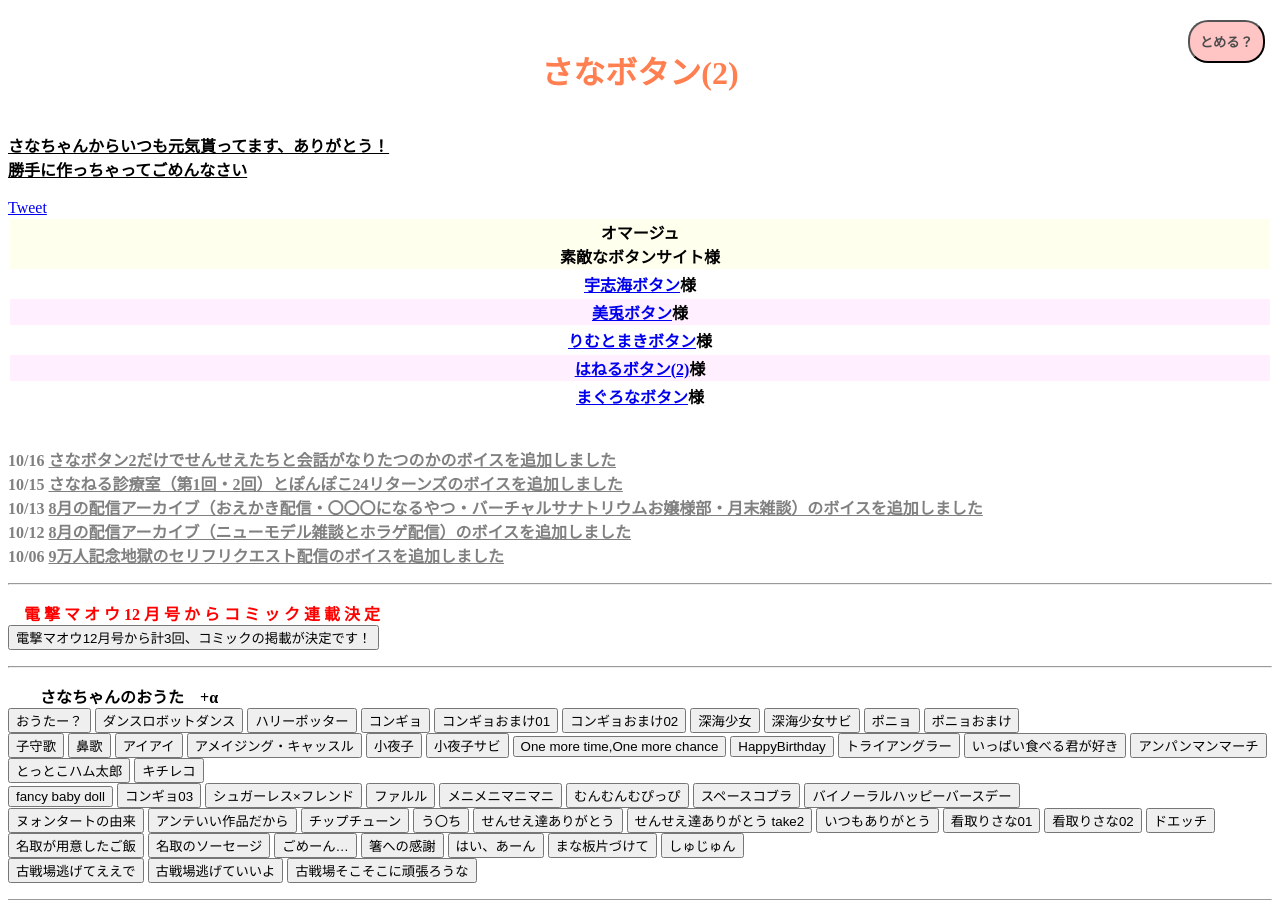
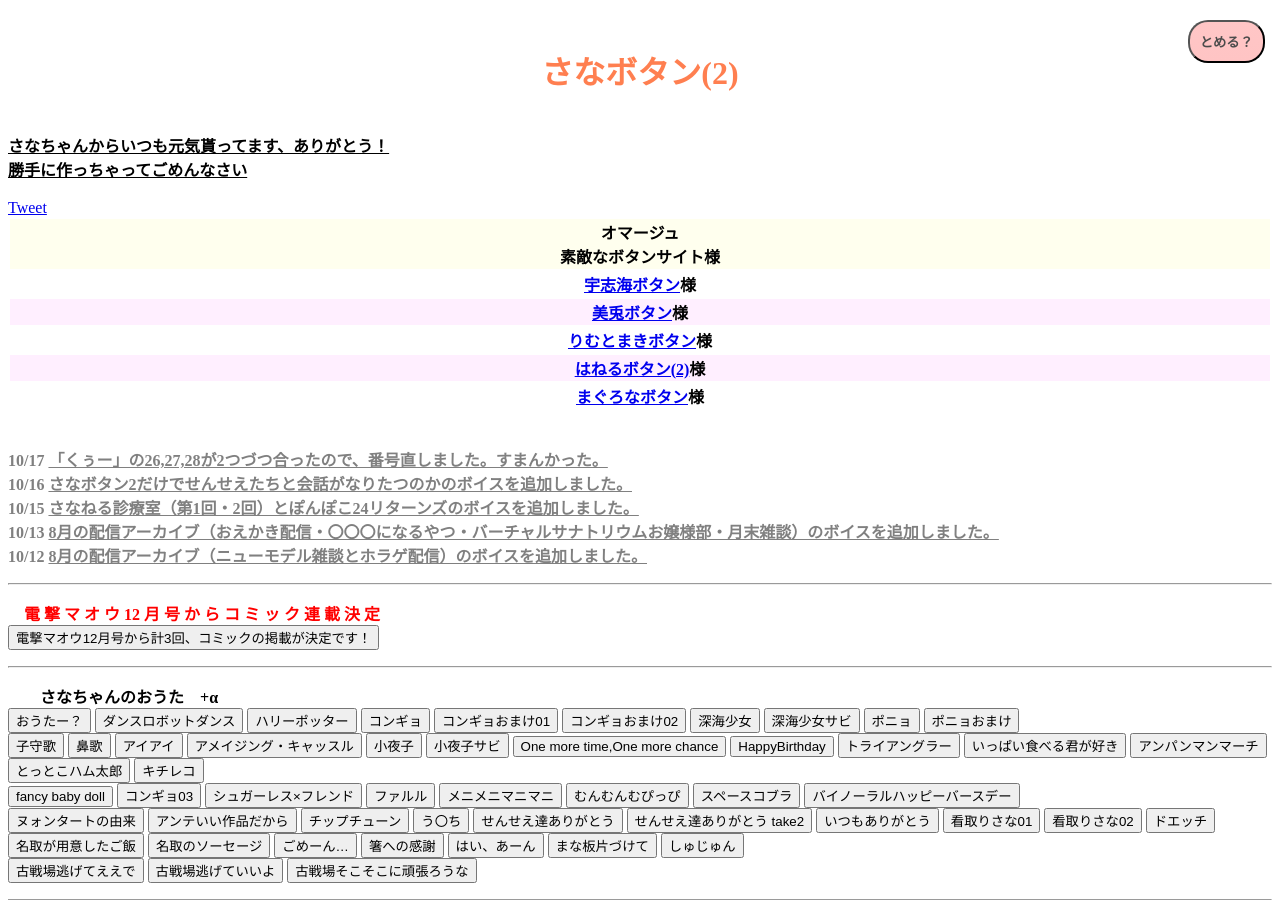
Before and after one commit to sanabutton/sanabutton.github.io, a Jekyll site: the page built from index.html, in a window 1280 px wide and 900 px high. Built offline with Jekyll 4.4.1, drawn with Linux system fonts in a browser that asks for light colours; comment, search, counter and statistics services are not loaded.

Commit message:
Update update-log.html

```diff
--- a/_includes/update-log.html
+++ b/_includes/update-log.html
@@ -1,12 +1,12 @@
 <span class="add-num"><br>
-	<b>10/16 <u>さなボタン2だけでせんせえたちと会話がなりたつのかのボイスを追加しました</u></b>
+	<b>10/17 <u>「くぅー」の26,27,28が2つづつ合ったので、番号直しました。すまんかった。</u></b>
 	<br>
-	<b>10/15 <u>さなねる診療室（第1回・2回）とぽんぽこ24リターンズのボイスを追加しました</u></b>
+	<b>10/16 <u>さなボタン2だけでせんせえたちと会話がなりたつのかのボイスを追加しました。</u></b>
 	<br>
-	<b>10/13 <u>8月の配信アーカイブ（おえかき配信・〇〇〇になるやつ・バーチャルサナトリウムお嬢様部・月末雑談）のボイスを追加しました</u></b>
+	<b>10/15 <u>さなねる診療室（第1回・2回）とぽんぽこ24リターンズのボイスを追加しました。</u></b>
 	<br>
-	<b>10/12 <u>8月の配信アーカイブ（ニューモデル雑談とホラゲ配信）のボイスを追加しました</u></b>
+	<b>10/13 <u>8月の配信アーカイブ（おえかき配信・〇〇〇になるやつ・バーチャルサナトリウムお嬢様部・月末雑談）のボイスを追加しました。</u></b>
 	<br>
-	<b>10/06 <u>9万人記念地獄のセリフリクエスト配信のボイスを追加しました</u></b>
+	<b>10/12 <u>8月の配信アーカイブ（ニューモデル雑談とホラゲ配信）のボイスを追加しました。</u></b>
 	<br>
 </span>
```
